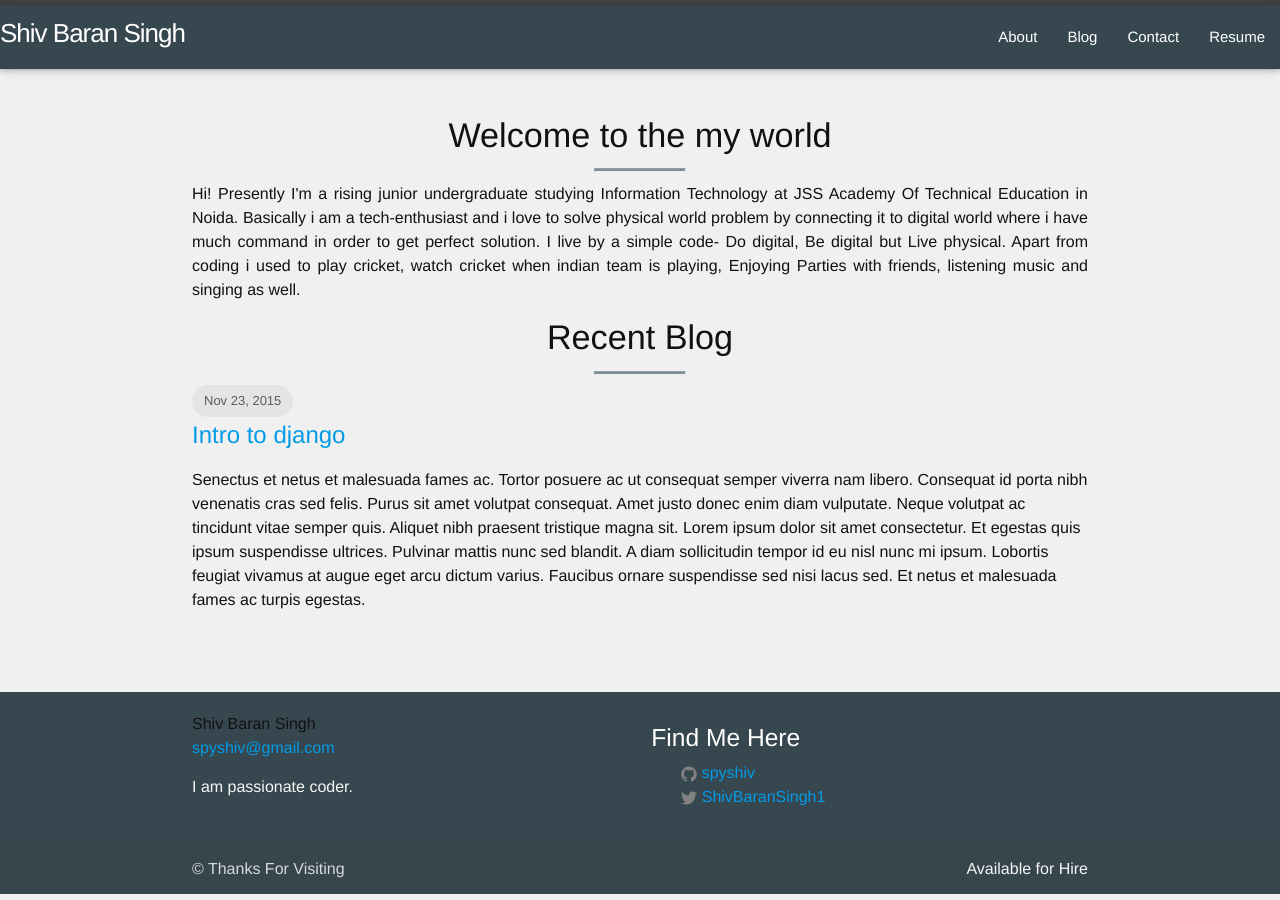
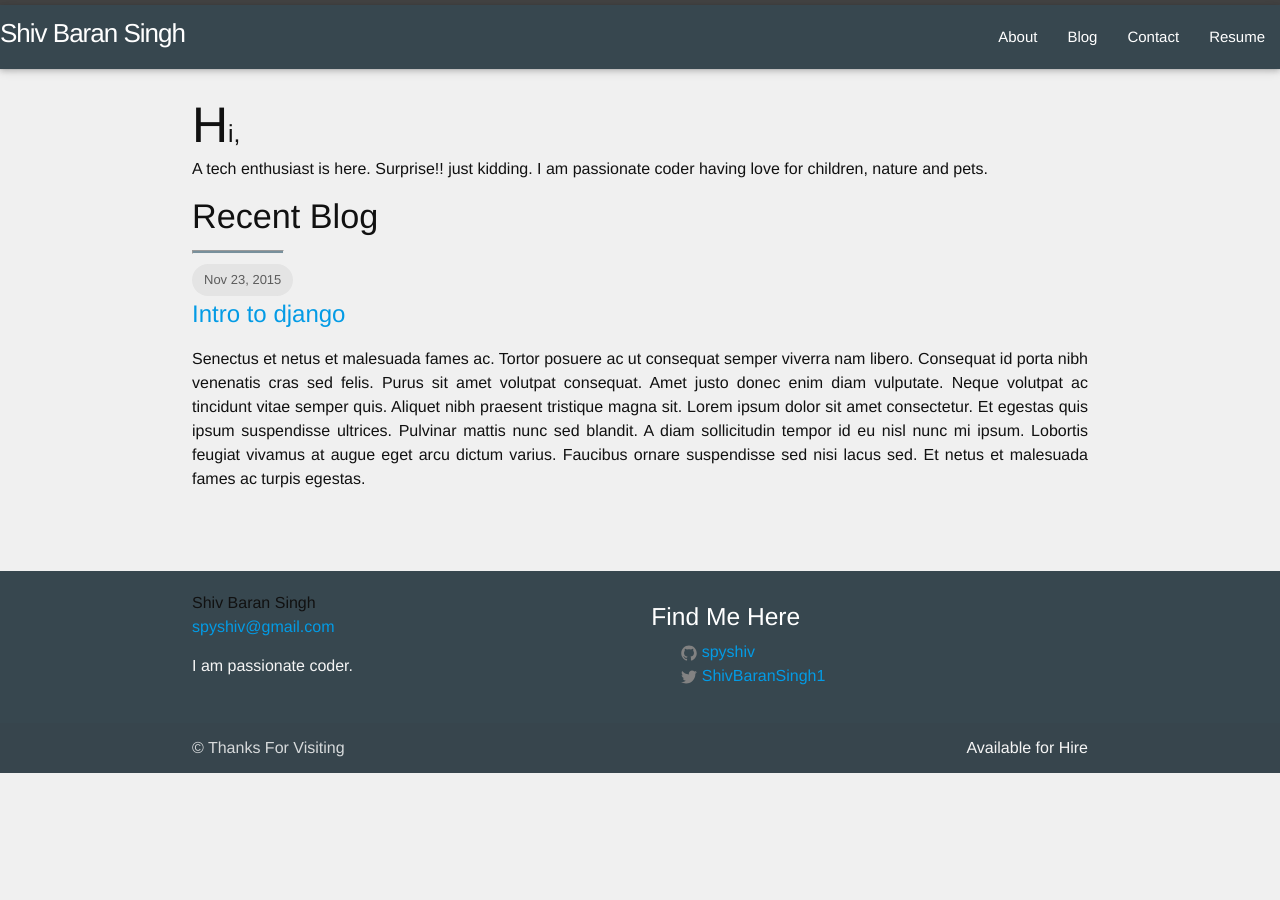
Before and after one commit to spyshiv/portfolio, a Jekyll site: the page built from index.html, in a window 1280 px wide. Built offline with Jekyll 4.4.1, drawn with Linux system fonts in a browser that asks for light colours.

Commit message:
modified: index page

```diff
--- a/assets/css/style.css
+++ b/assets/css/style.css
@@ -6,6 +6,9 @@ nav {
 }
 
 /*index page css*/
+#hofhi{
+	font-size: 50px;
+}
 .hr{
 	width: 10%;
 	height: 2px;
@@ -20,7 +23,12 @@ nav {
 .page-footer{
 	background-color: #37474f !important;
 }
+.recent-blog-list{
 
+}
+.post-list p{
+text-align: justify;
+}
 #about-me{
  text-align: justify;
 }
--- a/index.html
+++ b/index.html
@@ -4,18 +4,18 @@ layout: default
 <div class="container">
 
 <div>
-    <h4 class="center-align">Welcome to the my world</h4>
-</div>
-<center><hr class="hr"></center>
-<div>
-   <p id="about-me">Hi! Presently I'm a rising junior undergraduate studying Information Technology at JSS Academy Of Technical Education in Noida. Basically i am a tech-enthusiast and i love to solve physical world problem by connecting it to digital world where i have much command in order to get perfect solution. I live by a simple code- Do digital, Be digital but Live physical. Apart from coding i used to play cricket, watch cricket when indian team is playing, Enjoying Parties with friends, listening music and singing as well.</p>
+    <h5><span id="hofhi">H</span>i,</h5>
 </div>
 
 <div>
+   <p id="about-me">A tech enthusiast is here. Surprise!! just kidding. I am passionate coder having love for children, nature and pets.</p>
+</div>
+
+<div class="recent-blog-list">
 <div>
-    <h4 class="center-align">Recent Blog</h4>
+    <h4>Recent Blog</h4>
 </div>
-<center><hr class="hr"></center>
+<hr class="hr">
     <ul class="post-list">
     {% for post in site.posts limit:1 %}
      <li>
```
